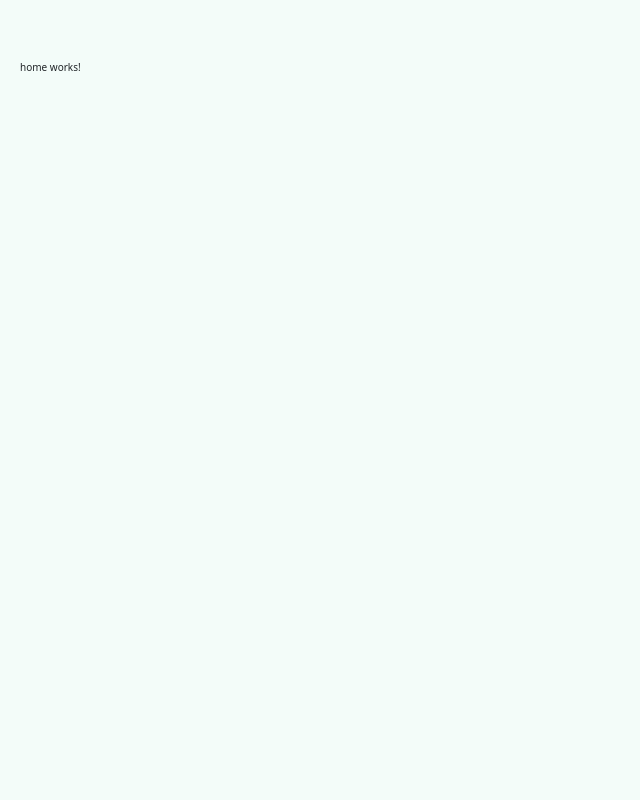
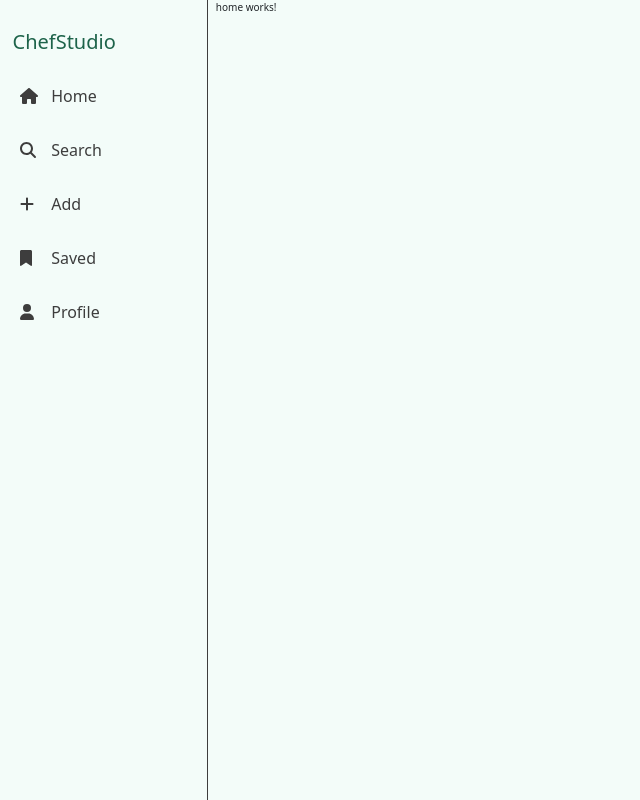
Before and after one commit to darshansp8/ChefStudio-UI, an Angular app in the folder chefstudio/: page /feed in a window 1280 px wide. Shown: the whole page, without its empty margins (0-640 px from the left). Built offline with nearby package versions, Linux system fonts and the light colour scheme.

Commit message:
Added sidebar to the desktop view of the feed

```diff
--- a/chefstudio/package.json
+++ b/chefstudio/package.json
@@ -18,6 +18,11 @@
     "@angular/platform-browser": "^15.0.0",
     "@angular/platform-browser-dynamic": "^15.0.0",
     "@angular/router": "^15.0.0",
+    "@fortawesome/angular-fontawesome": "^0.12.1",
+    "@fortawesome/fontawesome-svg-core": "^6.2.1",
+    "@fortawesome/free-brands-svg-icons": "^6.2.1",
+    "@fortawesome/free-regular-svg-icons": "^6.2.1",
+    "@fortawesome/free-solid-svg-icons": "^6.2.1",
     "bootstrap": "^5.3.0",
     "rxjs": "~7.5.0",
     "tslib": "^2.3.0",
--- a/chefstudio/src/app/app.module.ts
+++ b/chefstudio/src/app/app.module.ts
@@ -13,6 +13,7 @@ import { HomeComponent } from './feed/home/home.component';
 import { SearchComponent } from './feed/search/search.component';
 import { UserProfileComponent } from './feed/user-profile/user-profile.component';
 import { FeedNavigationComponent } from './feed/feed-navigation/feed-navigation.component';
+import { FontAwesomeModule } from '@fortawesome/angular-fontawesome';
 
 @NgModule({
   declarations: [
@@ -30,7 +31,8 @@ import { FeedNavigationComponent } from './feed/feed-navigation/feed-navigation.
   ],
   imports: [
     BrowserModule,
-    AppRoutingModule
+    AppRoutingModule,
+    FontAwesomeModule
   ],
   providers: [],
   bootstrap: [AppComponent]
--- a/chefstudio/src/app/feed/feed-navigation/feed-navigation.component.html
+++ b/chefstudio/src/app/feed/feed-navigation/feed-navigation.component.html
@@ -1,7 +1,78 @@
 <header class="header">
-    <div class="row">
-        <div class="col-4 text-center"><a (click)="onSelect('home')">Home</a></div>
-        <div class="col-4 text-center"><a (click)="onSelect('search')">Search</a></div>
-        <div class="col-4 text-center"><a (click)="onSelect('profile')">Profile</a></div>
+    <div class="row d-block d-lg-none">
+        <div class="col-10 mx-auto bg-dark rounded">
+            <div class="row p-4 justify-content-center">
+                <div class="col-2 col-lg-12 p-lg-4 text-center text-light"><a (click)="onSelect('home')" class="header-link text-light"><fa-icon [icon]="faHome"></fa-icon></a></div>
+                <div class="col-2 col-lg-12 p-lg-4 text-center text-light"><a (click)="onSelect('search')" class="header-link text-light"><fa-icon [icon]="faSearch"></fa-icon></a></div>
+                <div class="col-2 col-lg-12 p-lg-4 text-center text-light"><a (click)="onSelect('add')" class="header-link text-light"><fa-icon [icon]="faPlus"></fa-icon></a></div>
+                <div class="col-2 col-lg-12 p-lg-4 text-center text-light"><a (click)="onSelect('saved')" class="header-link text-light"><fa-icon [icon]="faSave"></fa-icon></a></div>
+                <div class="col-2 col-lg-12 p-lg-4 text-center text-light"><a (click)="onSelect('profile')" class="header-link text-light"><fa-icon [icon]="faProfile"></fa-icon></a></div>
+            </div>
+        </div>
+    </div>
+    <div class="row d-none d-lg-block">
+        <div class="col-12">
+            <h2 class="mb-4 header-primary-title">
+                <a href="#" class="header-brand">ChefStudio</a>
+            </h2>
+        </div>
+        <div class="col-12 text-light p-4 link-container">
+            <a (click)="onSelect('home')" class="header-link">
+                <div class="row">
+                    <div class="col-2">
+                        <fa-icon [icon]="faHome" class="mr-2"></fa-icon>
+                    </div>
+                    <div class="col-10">Home</div>
+                </div>
+            </a>
+        </div>
+        <div class="col-12 text-light p-4 link-container">
+            <a (click)="onSelect('search')" class="header-link">
+                <div class="row">
+                    <div class="col-2">
+                        <fa-icon [icon]="faSearch"></fa-icon>
+                    </div>
+                    <div class="col-10">
+                        Search
+                    </div>
+                </div>
+            </a>
+        </div>
+        <div class="col-12 text-light p-4 link-container">
+            <a (click)="onSelect('add')" class="header-link">
+                <div class="row">
+                    <div class="col-2">
+                        <fa-icon [icon]="faPlus"></fa-icon>
+                    </div>
+                    <div class="col-10">
+                        Add
+                    </div>
+                </div>
+            </a>
+        </div>
+        <div class="col-12 text-light p-4 link-container">
+            <a (click)="onSelect('saved')" class="header-link">
+                <div class="row">
+                    <div class="col-2">
+                        <fa-icon [icon]="faSave"></fa-icon>
+                    </div>
+                    <div class="col-10">
+                        Saved
+                    </div>
+                </div>
+            </a>
+        </div>
+        <div class="col-12 text-light p-4 link-container">
+            <a (click)="onSelect('profile')" class="header-link">
+                <div class="row">
+                    <div class="col-2">
+                        <fa-icon [icon]="faProfile"></fa-icon>
+                    </div>
+                    <div class="col-10">
+                        Profile
+                    </div>
+                </div>
+            </a>
+        </div>
     </div>
 </header>
--- a/chefstudio/src/app/feed/feed-navigation/feed-navigation.component.scss
+++ b/chefstudio/src/app/feed/feed-navigation/feed-navigation.component.scss
@@ -0,0 +1,19 @@
+@import '../../../scss/mixins';
+
+.header{
+    &-link{
+        font-size: 1.6rem;
+        font-weight: 400;
+        text-decoration: none;
+        color: #3d3d3d;
+    }
+
+    &-brand{
+        text-decoration: none;
+        padding-bottom: 3rem;
+    }
+}
+
+.link-container:hover{
+    background-color: hsl(159, 55%, 90%);
+}
--- a/chefstudio/src/app/feed/feed-navigation/feed-navigation.component.ts
+++ b/chefstudio/src/app/feed/feed-navigation/feed-navigation.component.ts
@@ -1,4 +1,5 @@
 import { Component, EventEmitter, Output } from '@angular/core';
+import { faAdd, faBookmark, faHome, faHouse, faSearch, faUser } from '@fortawesome/free-solid-svg-icons';
 
 @Component({
   selector: 'app-feed-navigation',
@@ -6,6 +7,13 @@ import { Component, EventEmitter, Output } from '@angular/core';
   styleUrls: ['./feed-navigation.component.scss']
 })
 export class FeedNavigationComponent {
+
+  faHome = faHome
+  faSearch = faSearch
+  faPlus = faAdd
+  faSave = faBookmark
+  faProfile = faUser
+
   @Output() selector= new EventEmitter<string>();
 
   onSelect(selection: string){
--- a/chefstudio/src/app/feed/feed.component.html
+++ b/chefstudio/src/app/feed/feed.component.html
@@ -1,6 +1,9 @@
 <section class="feed">
     <div class="row">
-        <div class="col-12">
+        <div class="col-lg-2 col-xl-2 d-none d-lg-block feed-navigate">
+            <app-feed-navigation (selector)="onNavigate($event)"></app-feed-navigation>
+        </div>
+        <div class="col-12 col-lg-8 col-xl-8">
             <app-home *ngIf="loadedSelection == 'home'"></app-home>
             <app-search *ngIf="loadedSelection == 'search'"></app-search>
             <app-user-profile *ngIf="loadedSelection == 'profile'"></app-user-profile>
@@ -8,5 +11,6 @@
         <div class="fixed-bottom p-4 col-12 d-block d-lg-none d-xl-none">
             <app-feed-navigation (selector)="onNavigate($event)"></app-feed-navigation>
         </div>
+
     </div>
 </section>
--- a/chefstudio/src/app/feed/feed.component.scss
+++ b/chefstudio/src/app/feed/feed.component.scss
@@ -1,4 +1,12 @@
 .feed{
     height: 100vh;
-    padding: 6rem 2rem 2rem 2rem;
+    // padding: 6rem 2rem 2rem 2rem;
+    overflow: hidden;
+
+    &-navigate{
+        min-height: 100vh;
+        border-right: .05rem solid #3d3d3d;
+        padding-top: 3rem;
+        padding-left: 2rem;
+    }
 }
```
Also changed, not shown: 1 other file (tests, documents, lock files or other folders).
